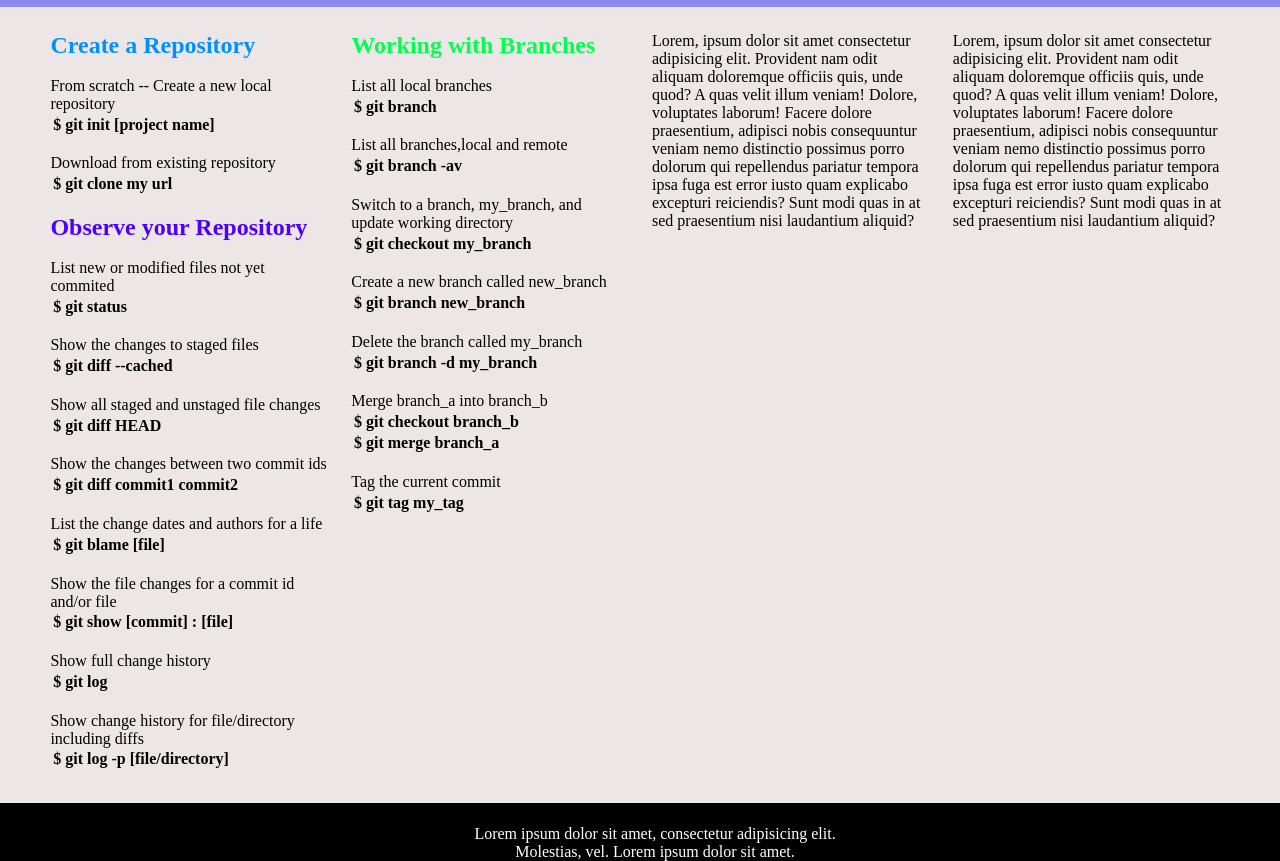
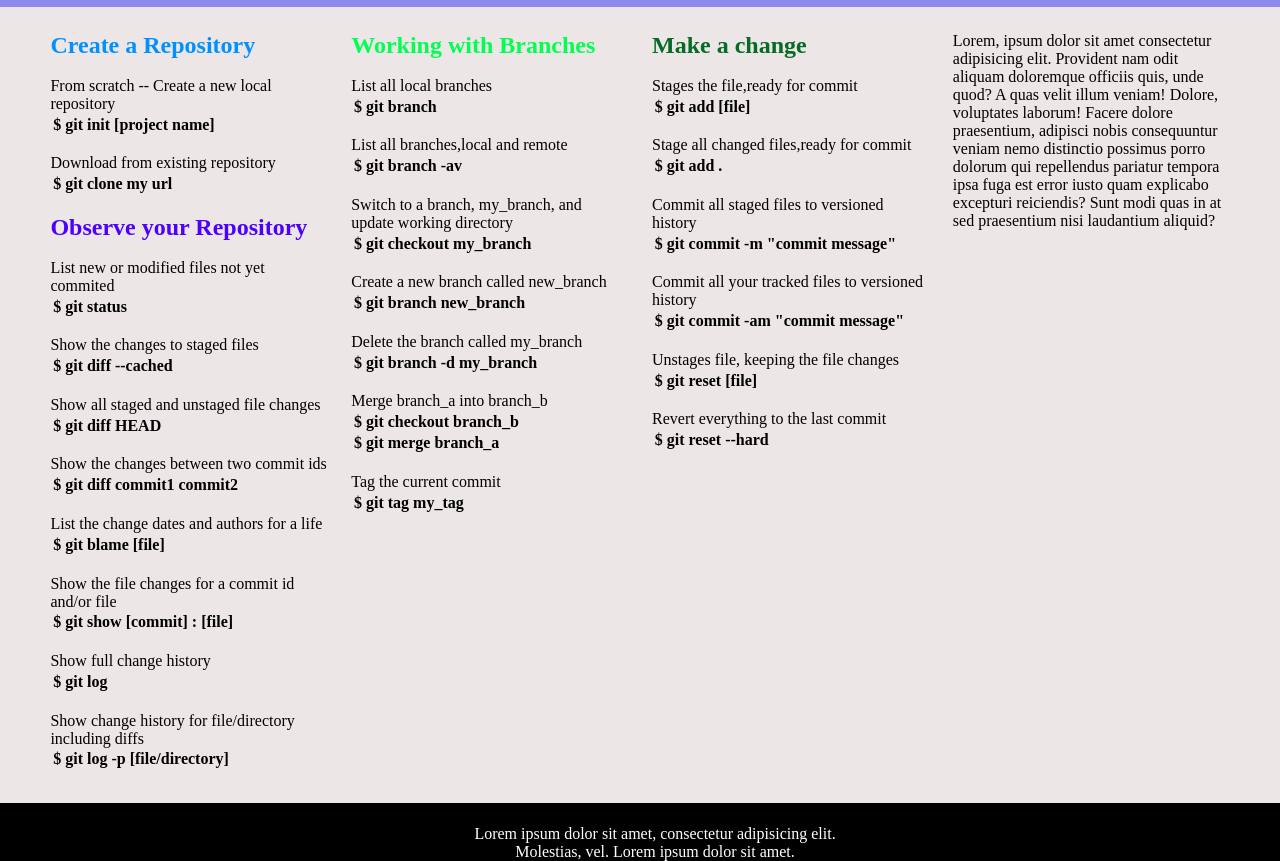
Before and after one commit to AndrewSkarg/Vlasenko_TSPP, a plain HTML site: page git_commands.html in a window 1280 px wide. Shown: the part 58-919 px from the top of the page. Drawn offline with Linux system fonts and the light colour scheme.

Commit message:
MakeChange

```diff
--- a/git_commands.html
+++ b/git_commands.html
@@ -76,7 +76,23 @@
         </div>
 
 
-        <div style="width: 25%;">Lorem, ipsum dolor sit amet consectetur adipisicing elit. Provident nam odit aliquam doloremque officiis quis, unde quod? A quas velit illum veniam! Dolore, voluptates laborum! Facere dolore praesentium, adipisci nobis consequuntur veniam nemo distinctio possimus porro dolorum qui repellendus pariatur tempora ipsa fuga est error iusto quam explicabo excepturi reiciendis? Sunt modi quas in at sed praesentium nisi laudantium aliquid?</div>
+        <div style="width: 25%;">
+            <h2 style="color: rgb(5, 107, 37);">Make a change</h2>
+                <br>
+                Stages the file,ready for commit
+                <div class="com">$ git add [file]</div><br>
+                Stage all changed files,ready for commit
+                <div class="com">$ git add .</div><br>
+                Commit all staged files to versioned history
+                <div class="com">$ git commit -m "commit message"</div><br>
+                Commit all your tracked files to versioned history
+                <div class="com">$ git commit -am "commit message"</div><br>
+                Unstages file, keeping the file changes
+                <div class="com">$ git reset [file]</div><br>
+                Revert everything to the last commit
+                <div class="com">$ git reset --hard</div><br>
+        </div>
+
         <div style="width: 25%;">Lorem, ipsum dolor sit amet consectetur adipisicing elit. Provident nam odit aliquam doloremque officiis quis, unde quod? A quas velit illum veniam! Dolore, voluptates laborum! Facere dolore praesentium, adipisci nobis consequuntur veniam nemo distinctio possimus porro dolorum qui repellendus pariatur tempora ipsa fuga est error iusto quam explicabo excepturi reiciendis? Sunt modi quas in at sed praesentium nisi laudantium aliquid?</div>
 
     </div>
```
